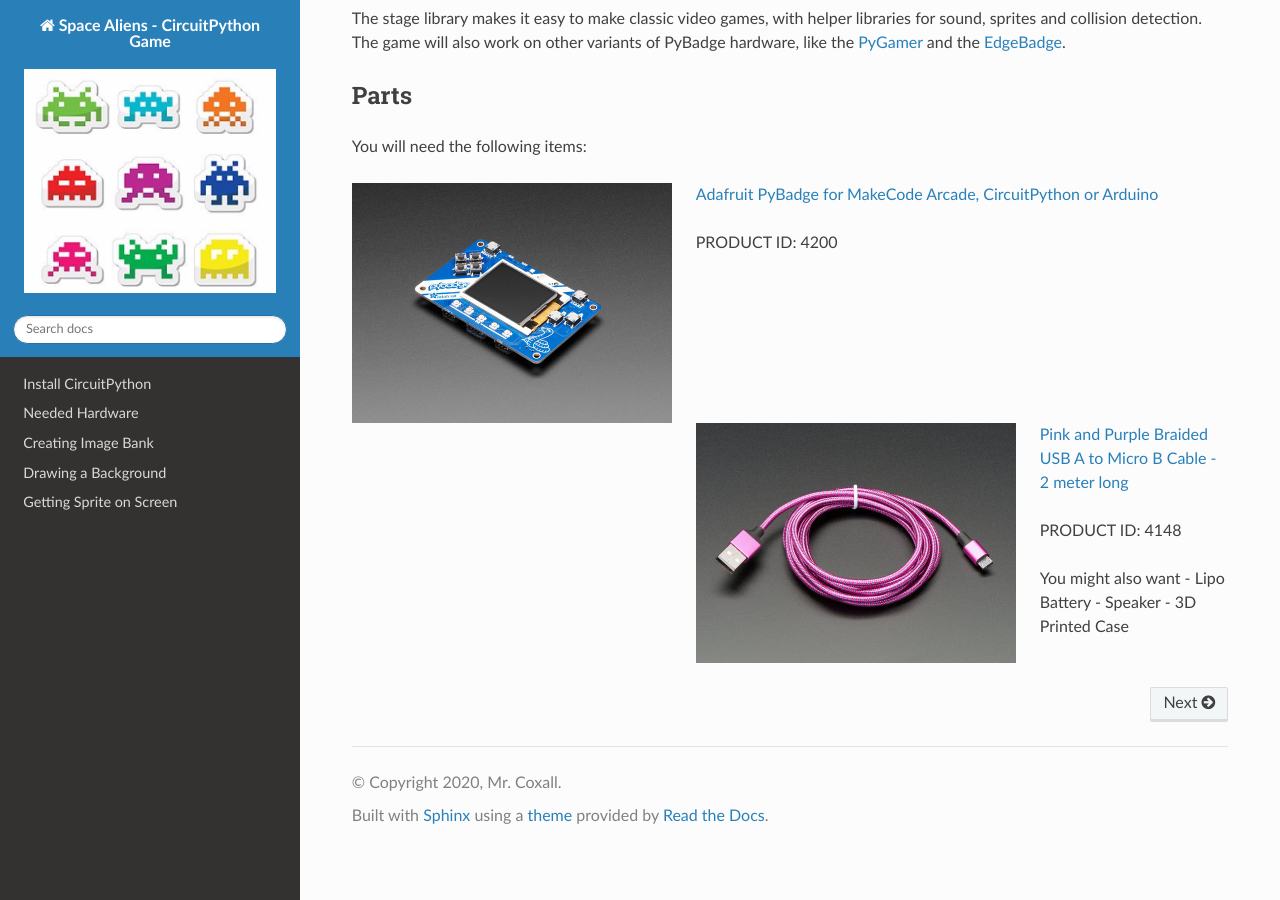
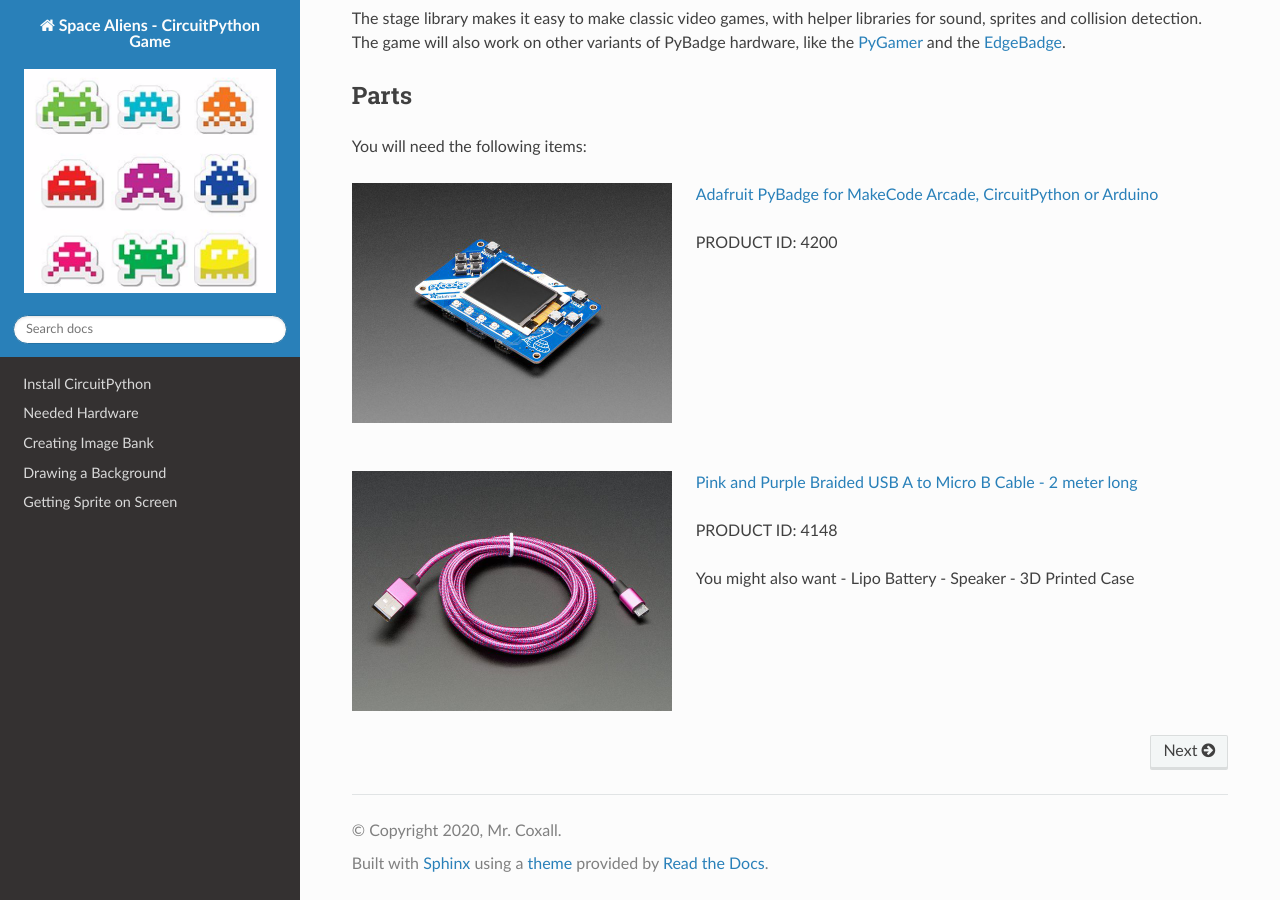
Before and after one commit to ics3u-2-2019/ICS3U-2019-Group0, a Sphinx documentation site: the page built from docs/index.rst, in a window 1280 px wide and 900 px high, scrolled down 577 px. Built offline with Sphinx 7.4.7 and the Read the Docs theme 2.0.0, drawn with Linux system fonts in a browser that asks for light colours; pages that are not in the unit, such as notebooks, are missing from menus.

Commit message:
Update index.rst

```diff
--- a/docs/index.rst
+++ b/docs/index.rst
@@ -43,12 +43,6 @@
 
 You will need the following items:
 
-+-----------+-------+
-| .. image:: ./images/4200-01.jpg|    a  |
-+----------+--------+
-|2          | b     |
-+-----------+-------+
-
 .. container:: twocol
 
   .. container:: leftside
@@ -65,6 +59,8 @@
 
     PRODUCT ID: 4200
 
+|
+|
 |
 |
 |
```
